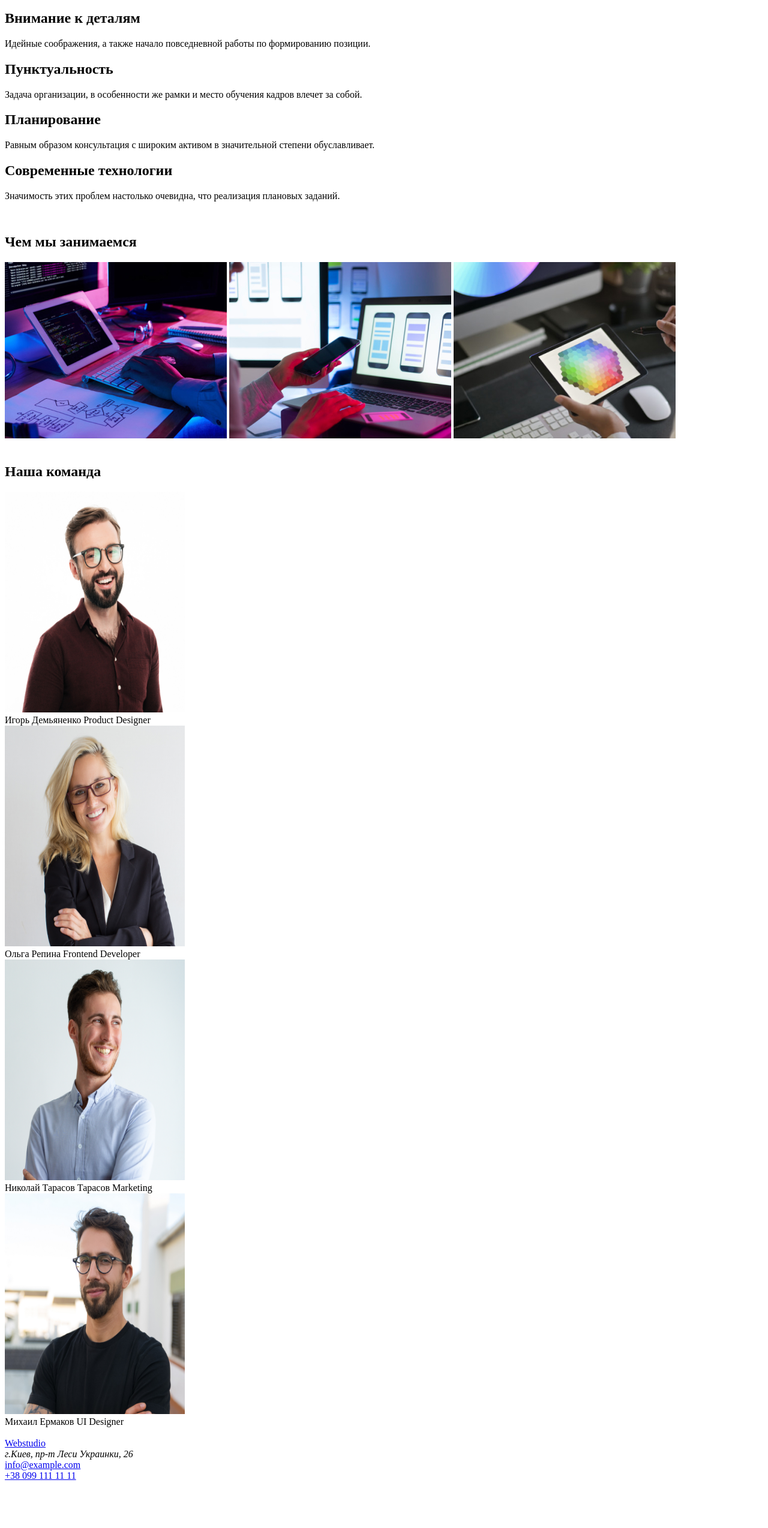
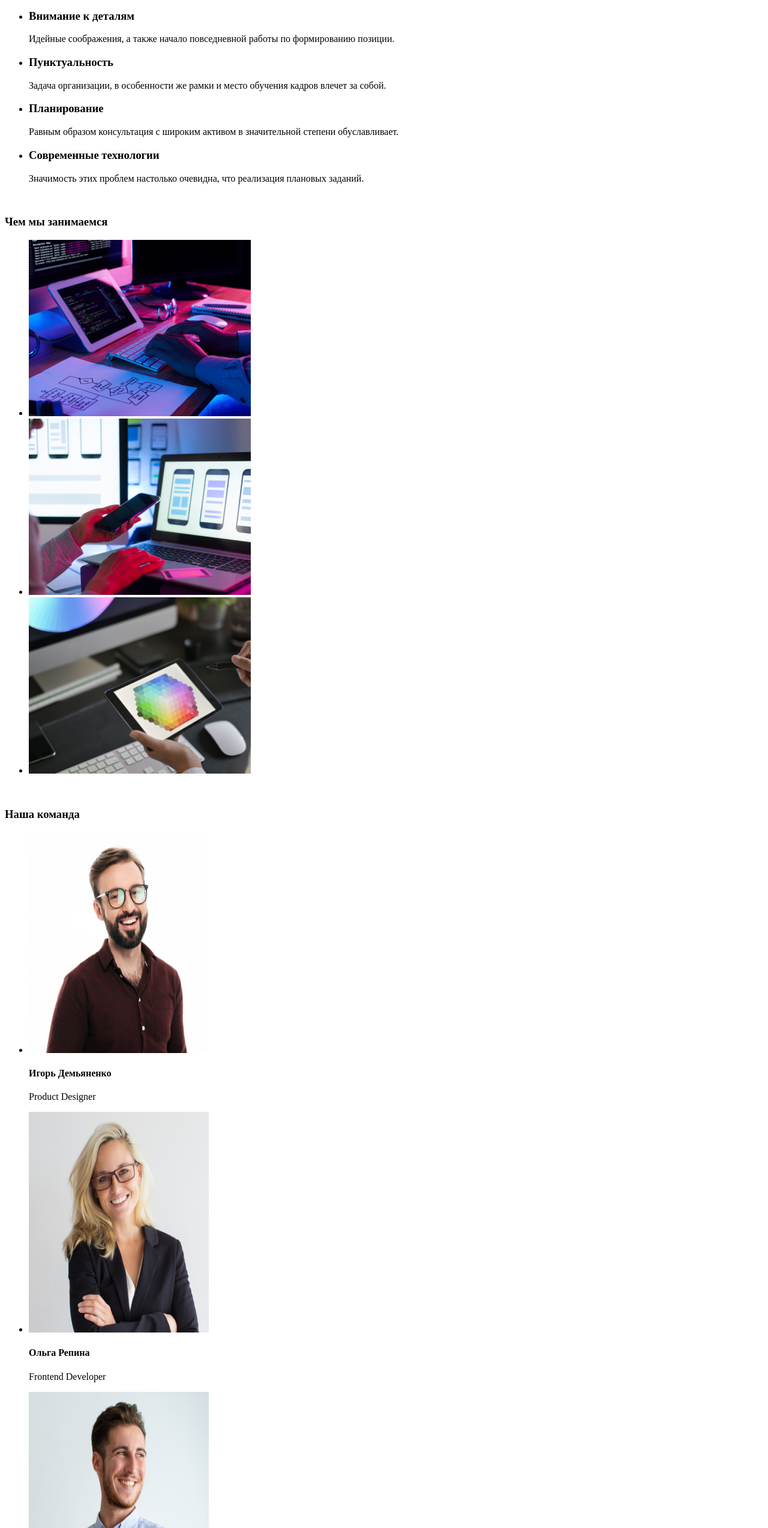
Before and after one commit to togyzbaym/goit-markup-hw-01, a plain HTML site: page index.html in a window 1280 px wide. Shown: the part 252-2800 px from the top of the page at 60% size. Before the commit the page ends 2730 px from the top, so only its background shows below. Drawn offline with Linux system fonts and the light colour scheme.

Commit message:
Added some list

```diff
--- a/index.html
+++ b/index.html
@@ -2,6 +2,7 @@
 <html lang="ru">
 <head>
     <meta charset="UTF-8">
+    <meta name="viewport" content="width=device-width, initial-scale=1.0">
     <title>Studio</title>
 </head>
 <body>
@@ -27,52 +28,68 @@
     <main>
     <!--text container-->
     <section>
-        <h2>Внимание к деталям</h2>
-        <p>Идейные соображения, а также начало повседневной работы по формированию позиции.</p>
-        <h2>Пунктуальность</h2>
-        <p>Задача организации, в особенности же рамки и место обучения кадров влечет за собой.</p>
-        <h2>Планирование</h2>
-        <p>Равным образом консультация с широким активом в значительной степени обуславливает.</p>
-        <h2>Современные технологии</h2>
-        <p>Значимость этих проблем настолько очевидна, что реализация плановых заданий.</p>
+    <ul>
+        <li>
+            <h3>Внимание к деталям</h3>
+            <p>Идейные соображения, а также начало повседневной работы по формированию позиции.</p>
+        </li>
+        <li>
+            <h3>Пунктуальность</h3>
+            <p>Задача организации, в особенности же рамки и место обучения кадров влечет за собой.</p>
+        </li>
+        <li>
+            <h3>Планирование</h3>
+            <p>Равным образом консультация с широким активом в значительной степени обуславливает.</p>
+        </li>
+        <li>
+            <h3>Современные технологии</h3>
+            <p>Значимость этих проблем настолько очевидна, что реализация плановых заданий.</p>
+        </li>
+    </ul>
     </section><br>
     <!--Sfere Container-->
     <section>
-        <h2>Чем мы занимаемся</h2>
-        <img src="./images/img1.jpg" alt="Computer">
-        <img src="./images/img2.jpg" alt="Smartphone">
-        <img src="./images/img3.jpg" alt="Tablet">
+        <h3>Чем мы занимаемся</h3>
+        <ul>
+            <li><img src="./images/sfere/sfere-img1.jpg" alt="Computer"></li>
+            <li><img src="./images/sfere/sfere-img2.jpg" alt="Smartphone"></li>
+            <li><img src="./images/sfere/sfere-img3.jpg" alt="Tablet"></li>
+        </ul>
+
     </section><br>
     <!--team container-->
     <section>
-        <div>
-            <h2>Наша команда</h2>
-            <img src="./images/img4.jpg" alt="Игорь Демьяненко Product Designer" width="300" height="368"><br>
-            <span>Игорь Демьяненко</span>
-            <span>Product Designer</span>
-        </div>
-        <div>
-            <img src="./images/img5.jpg" alt="Ольга Репина Frontend Developer" width="300" height="368"><br>
-            <span>Ольга Репина</span>
-            <span>Frontend Developer</span>
-        </div>
-        <div>
-            <img src="./images/img6.jpg" alt="Николай Тарасов Marketing" width="300" height="368"><br>
-            <span>Николай Тарасов</span>
-            <span>Тарасов Marketing</span>
-        </div>
-        <div>
-            <img src="./images/img7.jpg" alt="Михаил Ермаков UI Designer" width="300" height="368"><br>
-            <span>Михаил Ермаков</span>
-            <span>UI Designer</span>
-        </div>
-
+            <h3>Наша команда</h3>
+            <ul>
+                <li>
+                    <img src="./images/team/igor.jpg" alt="Игорь Демьяненко Product Designer" width="300" height="368">
+                    <h4>Игорь Демьяненко</h4>
+                    <p lang="en">Product Designer</p>
+                </li>
+                <li>
+                    <img src="./images/team/olga.jpg" alt="Ольга Репина Frontend Developer" width="300" height="368">
+                    <h4>Ольга Репина</h4>
+                    <p lang="en">Frontend Developer</p>
+                </li>
+                <li>
+                    <img src="./images/team/nikolai.jpg" alt="Николай Тарасов Marketing" width="300" height="368">
+                    <h4>Николай Тарасов</h4>
+                    <p lang="en">Тарасов Marketing</p>
+                </li>
+                <li>
+                    <img src="./images/team/mihail.jpg" alt="Михаил Ермаков UI Designer" width="300" height="368">
+                    <h4>Михаил Ермаков</h4>
+                    <p lang="en">UI Designer</p>
+                </li>
+            </ul>
     </section>
     </main><br>
     <!--footer container-->
     <footer>
         <a href="#"><span>Web</span>studio</a>
-        <address>г.Киев, пр-т Леси Украинки, 26</address>
+        <address>
+            <a href="https://goo.gl/maps/RLjfEgPPpNQvGcjaA" target="_blank">г.Киев, пр-т Леси Украинки, 26</a>
+        </address>
         <a href="mailto:info@example.com">info@example.com</a><br>
         <a href="tel:+380991111111">+38 099 111 11 11</a>
     </footer>
```
Also changed, not shown: images/logo/WebStudio.png (renamed from images/WebStudio.png), images/sfere/sfere-img1.jpg (renamed from images/img1.jpg), images/sfere/sfere-img2.jpg (renamed from images/img2.jpg), images/sfere/sfere-img3.jpg (renamed from images/img3.jpg), images/team/igor.jpg (renamed from images/img4.jpg), images/team/mihail.jpg (renamed from images/img7.jpg), images/team/nikolai.jpg (renamed from images/img6.jpg), images/team/olga.jpg (renamed from images/img5.jpg).
